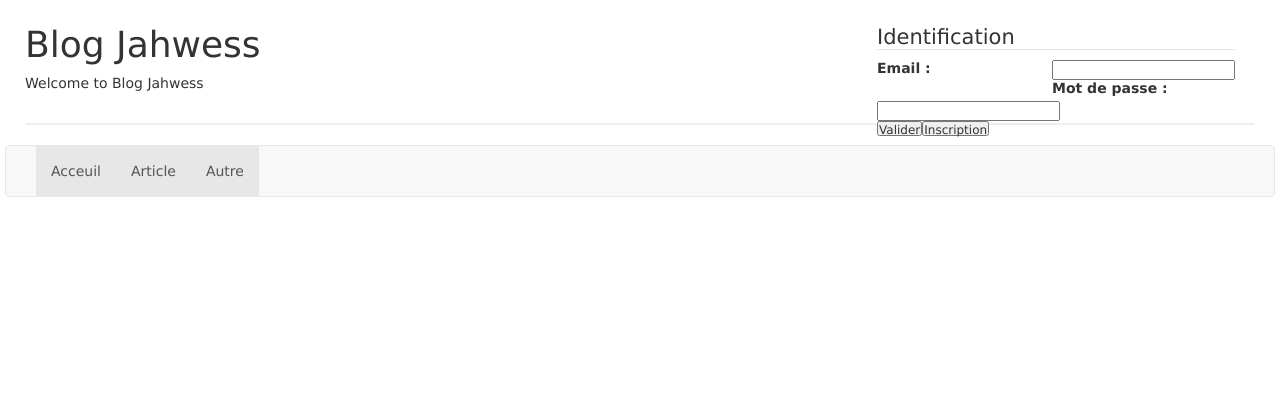
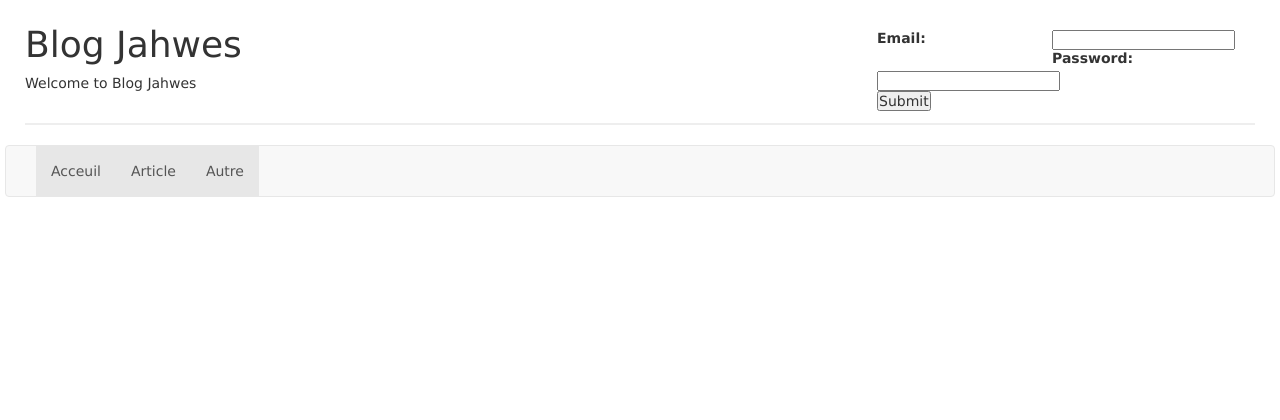
Before and after one commit to Hazainn/Mean_project, a Node server app: page / in a window 1280 px wide. Shown: the top 420 px of the page. Run offline with Node 20, Linux system fonts and the light colour scheme; some libraries are stand-ins or nearby versions.

Commit message:
c'est pas bon
retour sur le front

```diff
--- a/routes/articles.js
+++ b/routes/articles.js
@@ -1,6 +1,6 @@
 var express = require('express');
 var router  = express.Router();
-var title   = 'Blog Jahwess';
+var title   = 'Blog Jahwes';
 
 /* GET articles listing. */
 router.get('/', function(req, res, next) {
--- a/routes/index.js
+++ b/routes/index.js
@@ -1,10 +1,14 @@
 var express = require('express');
 var router  = express.Router();
-var title   = 'Blog Jahwess';
+var title   = 'Blog Jahwes';
 
 /* GET home page. */
 router.get('/', function(req, res, next) {
   res.render('index', { title: title });
 });
 
+router.get('/login', function(req, res) {
+  res.render('login');
+});
+
 module.exports = router;
--- a/routes/users.js
+++ b/routes/users.js
@@ -1,6 +1,6 @@
 var express = require('express');
 var router  = express.Router();
-var title   = 'Blog Jahwess';
+var title   = 'Blog Jahwes';
 
 /* GET users listing. */
 router.get('/', function(req, res, next) {
--- a/views/header.jade
+++ b/views/header.jade
@@ -2,17 +2,6 @@ header
 	h1(class="h1title")= title
 	p Welcome to #{title}
 
-fieldset(class="form")
-	legend Identification
-	form(method="post" action="login.js")
-		label(for="email") Email :
-		input(type="text" name="email" id="email")
-		br
-		label(for="pass") Mot de passe :
-		input(type="password" name="pass" id="pass")
-		br
-	button(type="submit" action="/login") Valider
-	button(type="submit" action="/subscribe") Inscription
 nav(class="navbar navbar-default")
 	div(class="container-fluid")
 		div(class="navbar-header")
--- a/views/layout.jade
+++ b/views/layout.jade
@@ -1,11 +1,12 @@
 doctype html
 html
-	head
-		link(rel='stylesheet', href='/css/bootstrap.min.css')
-		link(rel="stylesheet", href='/fonts/font-awesome.min.css')
-		link(rel='stylesheet', href='/stylesheets/style.css')
-		script(src='http://ajax.googleapis.com/ajax/libs/jquery/2.0.3/jquery.min.js')
-	body
-		include header
-		block content
-		include footer
+    head
+        link(rel='stylesheet', href='/css/bootstrap.min.css')
+        link(rel="stylesheet", href='/fonts/font-awesome.min.css')
+        link(rel='stylesheet', href='/stylesheets/style.css')
+        script(src='http://ajax.googleapis.com/ajax/libs/jquery/2.0.3/jquery.min.js')
+    body
+        include login
+        include header
+        block content
+        include footer
--- /dev/null
+++ b/views/login.jade
@@ -0,0 +1,16 @@
+fieldset(class="form")
+    form(action='/login', method='post')
+        div
+            label Email:
+            |
+            input(type='email', name='email')
+            |
+            br
+        |
+        div
+            label Password:
+            |
+            input(type='password', name='password')
+        |
+        div
+        input(type='submit', value='Submit')
```
